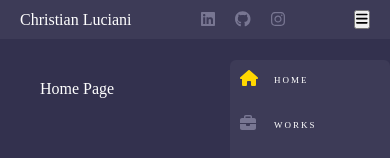
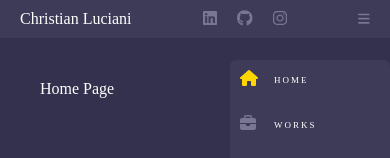
Before and after one commit to LucianiChristian/PersonalSite, a React (Create React App) app: page / in a window 390 px wide. Shown: the top 158 px of the page. Built offline with nearby package versions, Linux system fonts and the light colour scheme.

Commit message:
Change hamburger icon styling

```diff
--- a/src/components/Sidebar/Sidebar.js
+++ b/src/components/Sidebar/Sidebar.js
@@ -33,21 +33,21 @@ export default function Sidebar() {
             <ul>
                 <li>
                     <a target="_blank" rel="noreferrer" href="https://www.linkedin.com/in/christian-luciani/">
-                        <FontAwesomeIcon icon={faLinkedin} color="4e4e4e"/>
+                        <FontAwesomeIcon icon={faLinkedin} />
                     </a>
                 </li>
                 <li>
                     <a target="_blank" rel="noreferrer" href="https://github.com/LucianiChristian">
-                        <FontAwesomeIcon icon={faGithub} color="4e4e4e"/>
+                        <FontAwesomeIcon icon={faGithub} />
                     </a>
                 </li>
                 <li>
                     <a target="_blank" rel="noreferrer" href="https://www.instagram.com/christian_luciani/">
-                        <FontAwesomeIcon icon={faInstagram} color="4e4e4e"/>
+                        <FontAwesomeIcon icon={faInstagram} />
                     </a>
                 </li>
             </ul>
-            <button onClick={toggleNav}><FontAwesomeIcon icon={faBars} color="4e4e4e"/></button>
+            <button onClick={toggleNav}><FontAwesomeIcon icon={faBars} color="#787692"/></button>
         </div>
     )
 }
--- a/src/components/Sidebar/Sidebar.scss
+++ b/src/components/Sidebar/Sidebar.scss
@@ -92,6 +92,17 @@ ul {
 
 button {
     display: none;
+    background-color: transparent;
+    border: none;
+    transition: 0.3s all ease;
+
+    &:hover {
+        transform: scale(1.1);
+
+        svg {
+            color: #ffd700;
+        }
+    }
 }
 
 @media (max-width: 600px) {
```
